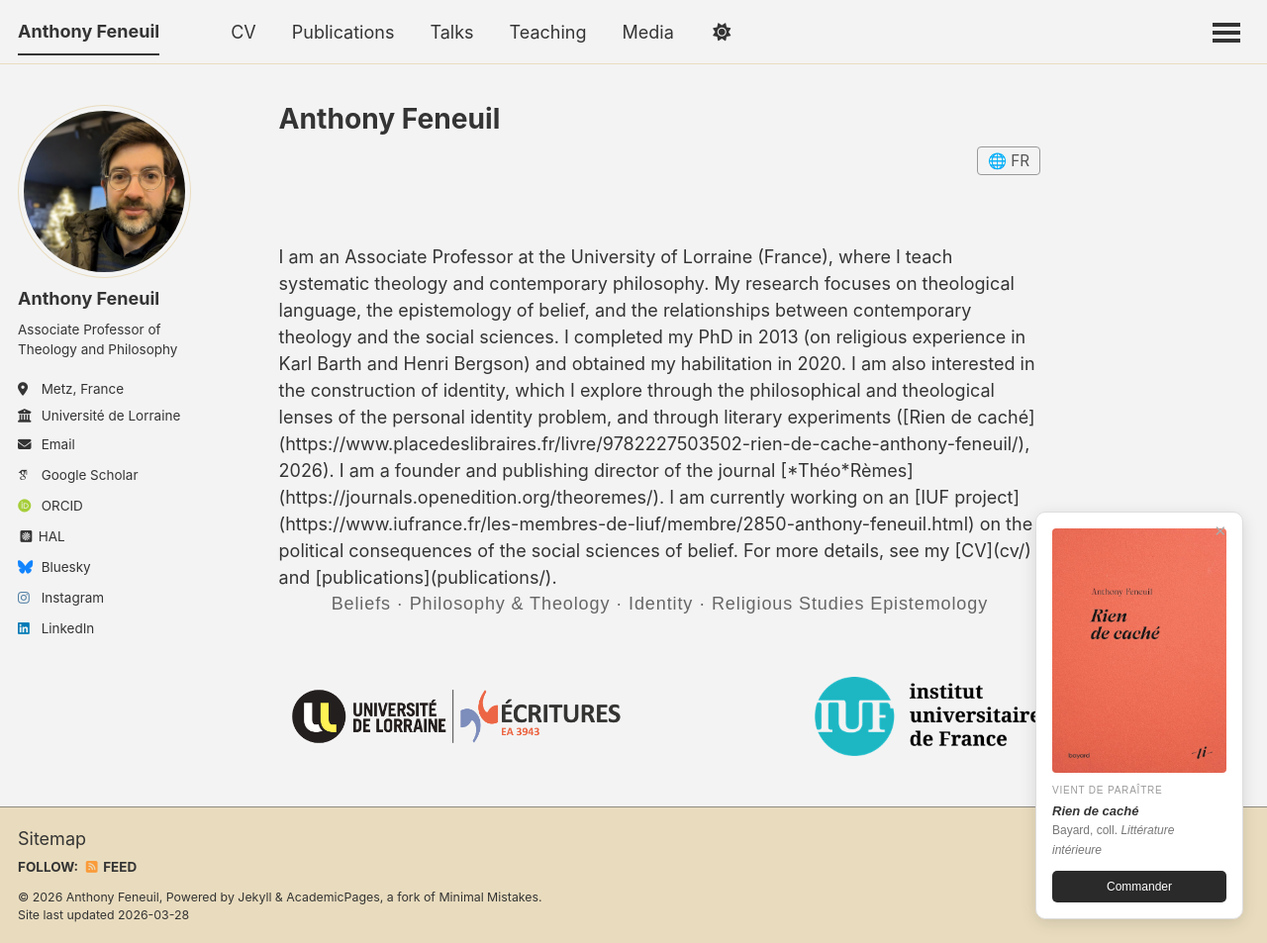
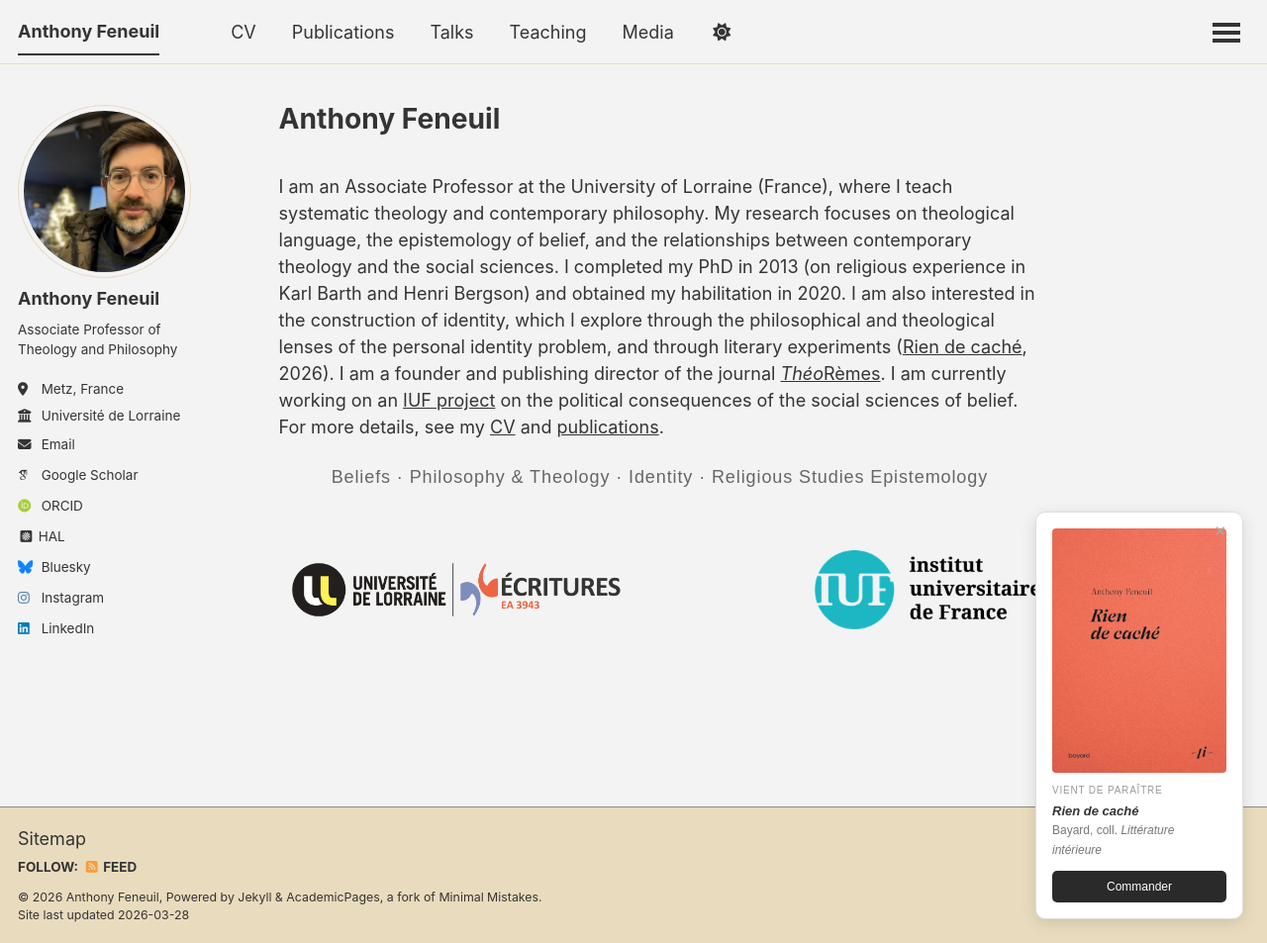
Before and after one commit to anfnl/anfnl.github.io, a Jekyll site: the page built from _pages/about.md, in a window 1280 px wide and 953 px high. Shown: the whole window at 99% size. Built offline with Jekyll 4.4.1, drawn with Linux system fonts in a browser that asks for light colours; some web fonts are replaced; a script that is not in the unit is left out.

Commit message:
Update about.md

```diff
--- a/_pages/about.md
+++ b/_pages/about.md
@@ -6,63 +6,15 @@ redirect_from:
   - /about/
   - /about.html
 ---
-
-<div style="text-align: right; margin-bottom: 1em;">
-  <button id="lang-toggle" onclick="toggleLang()" style="background: none; border: 1px solid #999; border-radius: 4px; padding: 4px 10px; cursor: pointer; font-size: 0.85em; color: #555;">🌐 FR</button>
-</div>
-
 <br>
-
-<div data-lang="en">
-
 I am an Associate Professor at the University of Lorraine (France), where I teach systematic theology and contemporary philosophy.
 My research focuses on theological language, the epistemology of belief, and the relationships between contemporary theology and the social sciences. I completed my PhD in 2013 (on religious experience in Karl Barth and Henri Bergson) and obtained my habilitation in 2020. I am also interested in the construction of identity, which I explore through the philosophical and theological lenses of the personal identity problem, and through literary experiments ([Rien de caché](https://www.placedeslibraires.fr/livre/9782227503502-rien-de-cache-anthony-feneuil/), 2026).
 I am a founder and publishing director of the journal [*Théo*Rèmes](https://journals.openedition.org/theoremes/).
 I am currently working on an [IUF project](https://www.iufrance.fr/les-membres-de-liuf/membre/2850-anthony-feneuil.html) on the political consequences of the social sciences of belief.
 For more details, see my [CV](cv/) and [publications](publications/).
-
-</div>
-
-<div data-lang="fr">
-
-Je suis maître de conférences à l'Université de Lorraine (France), où j'enseigne la théologie systématique et la philosophie contemporaine.
-Mes recherches portent sur le langage théologique, l'épistémologie de la croyance et les relations entre théologie contemporaine et sciences sociales. J'ai soutenu ma thèse en 2013 (sur l'expérience religieuse chez Karl Barth et Henri Bergson) et mon habilitation en 2020. Je m'intéresse également à la construction de l'identité, que j'explore à travers les prismes philosophique et théologique du problème de l'identité personnelle, et par des expériences littéraires ([Rien de caché](https://www.placedeslibraires.fr/livre/9782227503502-rien-de-cache-anthony-feneuil/), 2026).
-Je suis cofondateur et directeur de publication de la revue [*Théo*Rèmes](https://journals.openedition.org/theoremes/).
-Je travaille actuellement sur un [projet IUF](https://www.iufrance.fr/les-membres-de-liuf/membre/2850-anthony-feneuil.html) sur les conséquences politiques des sciences sociales de la croyance.
-Pour plus de détails, voir mon [CV](cv/) et mes [publications](publications/).
-
-</div>
-
-<div data-lang="en">
+<br>
 <p style="font-family: 'Crimson Pro', sans-serif; color: #666; font-weight: normal; font-size: 1em; letter-spacing: 0.05em; text-align: center;">Beliefs · Philosophy & Theology · Identity · Religious Studies Epistemology</p>
-</div>
-
-<div data-lang="fr">
-<p style="font-family: 'Crimson Pro', sans-serif; color: #666; font-weight: normal; font-size: 1em; letter-spacing: 0.05em; text-align: center;">Croyances · Philosophie & Théologie · Identité · Épistémologie des sciences religieuses</p>
-</div>
-
 <div style="display: flex; justify-content: space-between; align-items: flex-end; margin-top: 60px;">
   <a href="https://ecritures.univ-lorraine.fr/"><img src="https://anfnl.github.io/images/logoEcritransp.png" alt="Logo 1" style="height: 80px;"></a>
   <a href="https://www.iufrance.fr/les-membres-de-liuf/membre/2850-anthony-feneuil.html"><img src="https://anfnl.github.io/images/LogoIUF.png" alt="Logo 2" style="height: 80px;"></a>
 </div>
-
-<script>
-function toggleLang() {
-  const current = localStorage.getItem('lang') || 'en';
-  const next = current === 'en' ? 'fr' : 'en';
-  setLang(next);
-}
-
-function setLang(lang) {
-  localStorage.setItem('lang', lang);
-  document.querySelectorAll('[data-lang]').forEach(el => {
-    el.style.display = el.dataset.lang === lang ? '' : 'none';
-  });
-  const btn = document.getElementById('lang-toggle');
-  if (btn) btn.textContent = '🌐 ' + (lang === 'en' ? 'FR' : 'EN');
-}
-
-document.addEventListener('DOMContentLoaded', () => {
-  setLang(localStorage.getItem('lang') || 'en');
-});
-</script>
```
